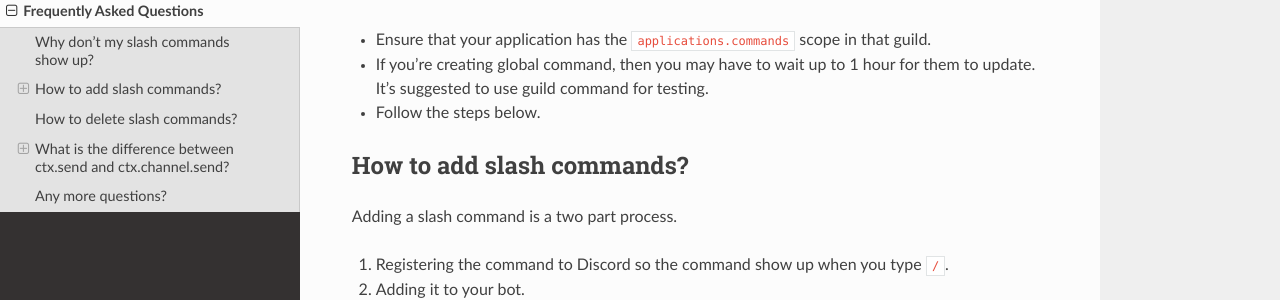
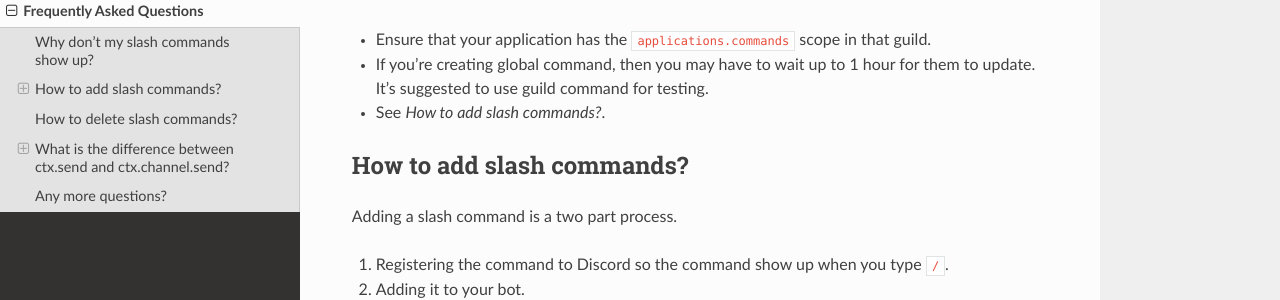
Before and after one commit to interactions-py/interactions.py, a Sphinx documentation site: the page built from docs/faq.rst, in a window 1280 px wide and 900 px high. Shown: the part 260-560 px from the top of the window. Built offline with Sphinx 7.4.7 and the Read the Docs theme 2.0.0, drawn with Linux system fonts in a browser that asks for light colours.

Commit message:
Update faq.rst

```diff
--- a/docs/faq.rst
+++ b/docs/faq.rst
@@ -9,7 +9,7 @@ If your slash commands don't show up, then you have not added them to Discord co
 
 * Ensure that your application has the ``applications.commands`` scope in that guild.
 * If you're creating global command, then you may have to wait up to 1 hour for them to update. It's suggested to use guild command for testing.
-* Follow the steps below.
+* See `How to add slash commands?`.
 
 How to add slash commands?
 ******************************
```
